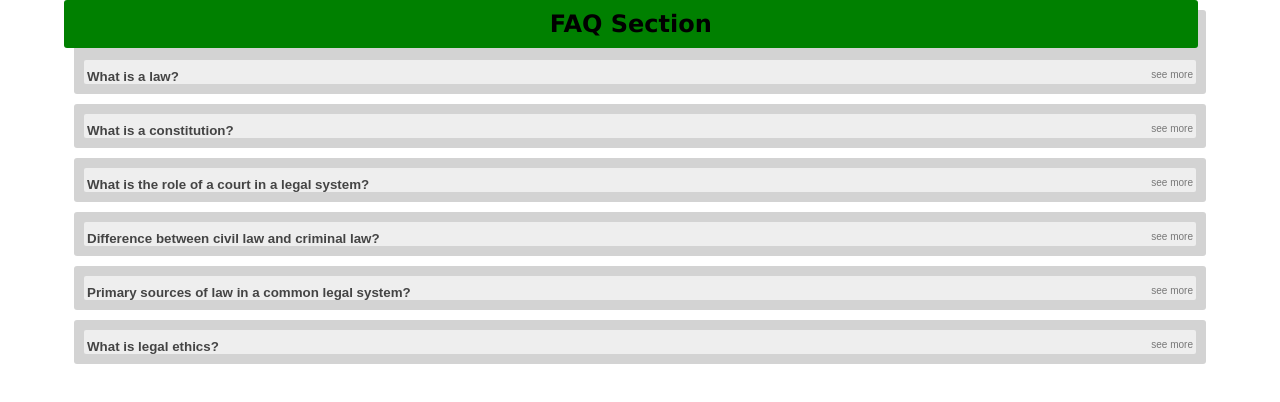
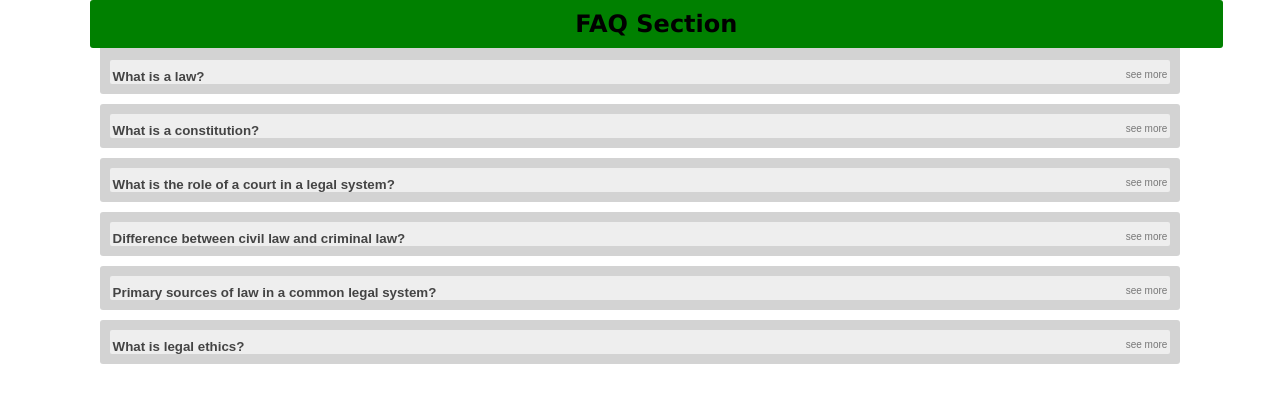
Before and after one commit to DeveloperMichael001/My-Working-projects, a plain HTML site: page Q&A.html in a window 1280 px wide. Drawn offline with Linux system fonts and the light colour scheme.

Commit message:
Resizing again

```diff
--- a/Q & A.css
+++ b/Q & A.css
@@ -5,7 +5,7 @@
 
   body {
     margin: 0 auto;
-    width: 90%;
+    width: 86%;
   }
 
   h1 {
```
